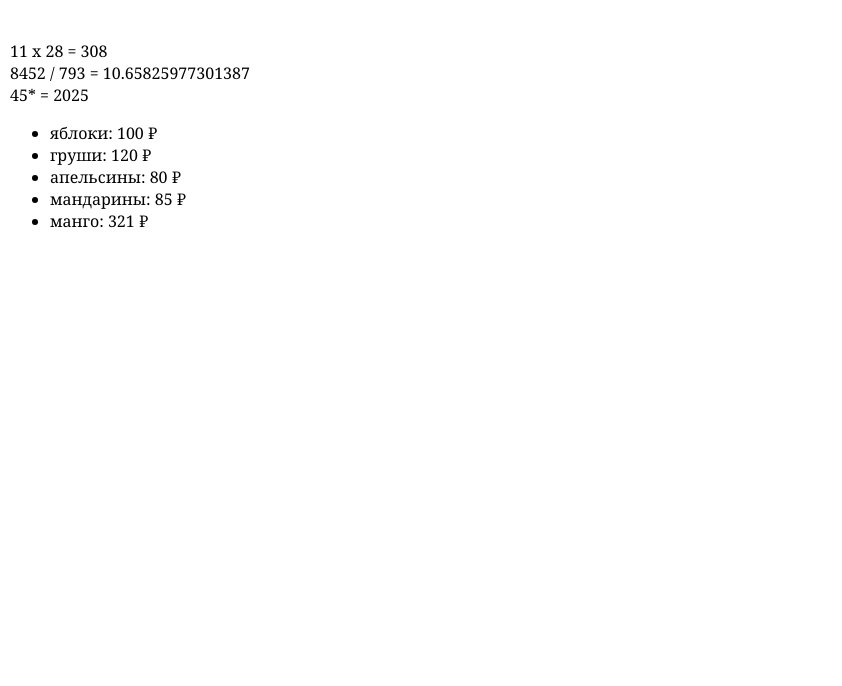
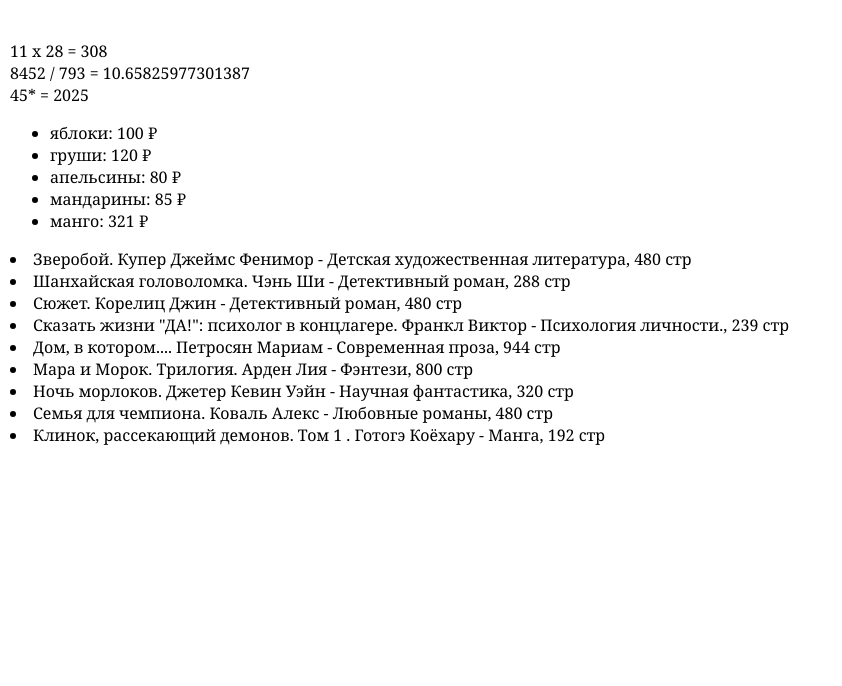
Before and after one commit to polinatyrykina/web-programming-labs-2, a Flask app: page /lab2/example in a window 1280 px wide. Shown: the part 62-748 px from the top of the page, without its empty margins (0-842 px from the left). Run offline with Flask 3, Linux system fonts and the light colour scheme.

Commit message:
Книги

```diff
--- a/app.py
+++ b/app.py
@@ -14,8 +14,19 @@ def example():
         {'name':'мандарины', 'price':85},
         {'name':'манго', 'price':321}
     ]
+    books = [
+        {'name':'Зверобой', 'author': 'Купер Джеймс Фенимор', 'genre':'Детская художественная литература', 'count':480},
+        {'name':'Шанхайская головоломка', 'author': 'Чэнь Ши', 'genre':'Детективный роман', 'count':288},
+        {'name':'Сюжет', 'author': 'Корелиц Джин', 'genre':'Детективный роман', 'count':480},
+        {'name':'Сказать жизни "ДА!": психолог в концлагере', 'author': 'Франкл Виктор', 'genre':'Психология личности.', 'count':239},
+        {'name':'Дом, в котором...', 'author': 'Петросян Мариам', 'genre':'Современная проза', 'count':944},
+        {'name':'Мара и Морок. Трилогия', 'author': 'Арден Лия', 'genre':'Фэнтези', 'count':800},
+        {'name':'Ночь морлоков', 'author': 'Джетер Кевин Уэйн', 'genre':'Научная фантастика', 'count':320},
+        {'name':'Семья для чемпиона', 'author': 'Коваль Алекс', 'genre':'Любовные романы', 'count':480},
+        {'name':'Клинок, рассекающий демонов. Том 1 ', 'author': 'Готогэ Коёхару', 'genre':'Манга', 'count':192},
+    ]
     return render_template('example.html', name=name, lab_num=lab_num,
-                           group=group, course=course, fruits=fruits)
+                           group=group, course=course, fruits=fruits, books=books)
 
 @app.route("/")
 @app.route("/index")
--- a/templates/example.html
+++ b/templates/example.html
@@ -27,6 +27,11 @@
             <li>{{ f.name }}: {{ f.price}} &#x20bd;</li>
             {% endfor %}
         </ul>
+        <ul></ul>
+            {% for b in books %}
+            <li>{{ b.name }}. {{ b.author}} -  {{ b.genre}}, {{ b.count}} cтр</li>
+            {% endfor %}
+        </ul>
     </main>
 
     <footer>
```
